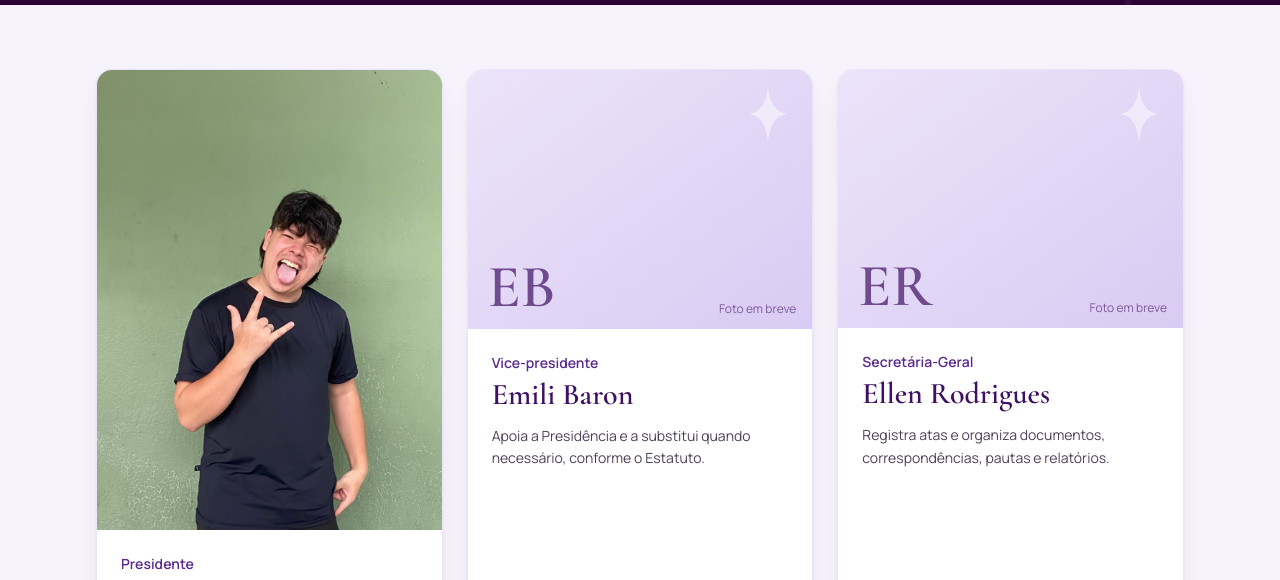
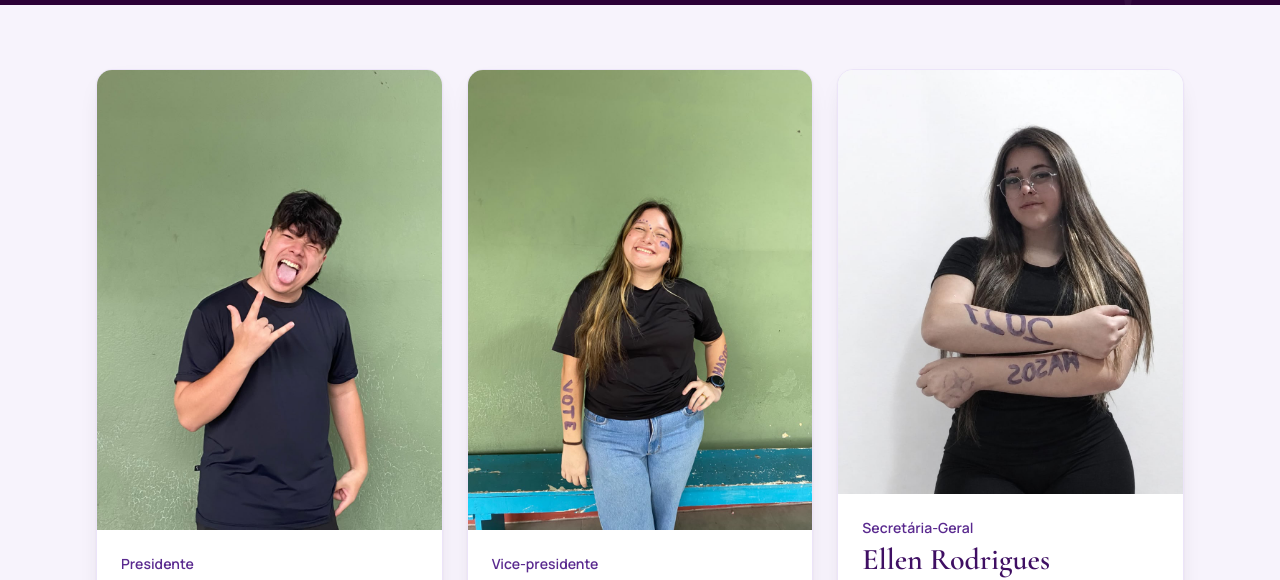
Before and after one commit to schmidt0207/HASOS, a React (Vite) app: page /equipe in a window 1280 px wide. Shown: the part 356-936 px from the top of the page. Built offline with nearby package versions, Linux system fonts and the light colour scheme; no server answers.

Commit message:
Add Ellen and Emili team photos (#8)

```diff
--- a/src/data/equipe.ts
+++ b/src/data/equipe.ts
@@ -19,12 +19,14 @@ export const equipe: Integrante[] = [
     cargo: 'Vice-presidente',
     descricao: 'Apoia a Presidência e a substitui quando necessário, conforme o Estatuto.',
     projetos: [],
+    foto: '/fotos-equipe/emili-baron.gremio.jpeg',
   },
   {
     nome: 'Ellen Rodrigues',
     cargo: 'Secretária-Geral',
     descricao: 'Registra atas e organiza documentos, correspondências, pautas e relatórios.',
     projetos: [],
+    foto: '/fotos-equipe/ellen-rodrigues.gremio.jpeg',
   },
   {
     nome: 'Sophia Gouveia',
```
Also changed, not shown: public/fotos-equipe/ellen-rodrigues.gremio.jpeg (added), public/fotos-equipe/emili-baron.gremio.jpeg (added).
